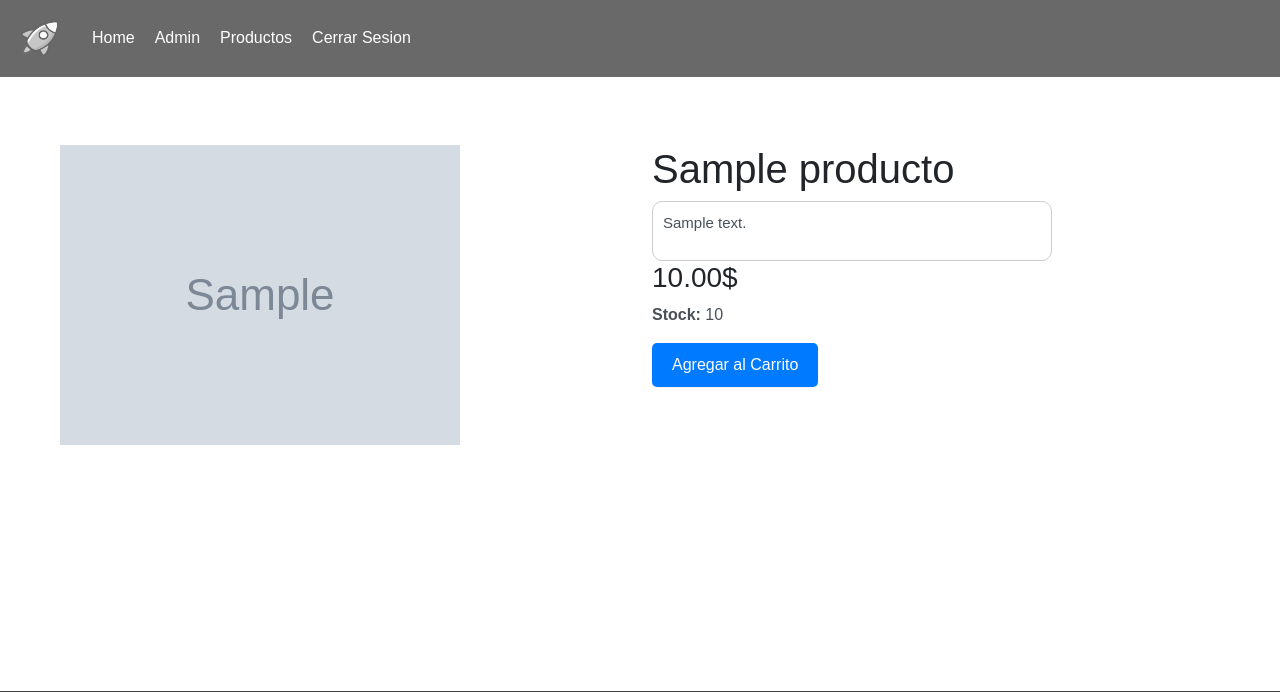
After one commit to fr3axx/login-system, a Django app: page /producto_detalles/1 in a window 1280 px wide. The commit adds this page. Shown: the top 692 px of the page. Run offline with Django 5.2, Linux system fonts and the light colour scheme; a user stored in the database is signed in; tables that the repository leaves empty hold one stand-in row (values such as "Sample post"); grey boxes marked "Sample" are stand-in pictures.

Commit message:
producto_detalles

```diff
--- a/authentication/models.py
+++ b/authentication/models.py
@@ -28,22 +28,3 @@ class TipodePago(models.Model):
 
     def __str__(self):
         return self.tipo_pago
-
-class Pedido(models.Model):
-    productos = models.ManyToManyField(Producto)
-    subtotal = models.DecimalField(max_digits=10, decimal_places=2, default=0.00)
-    iva = models.DecimalField(max_digits=10, decimal_places=2, default=0.00)
-    total_a_pagar = models.DecimalField(max_digits=10, decimal_places=2, default=0.00)
-    fecha = models.DateTimeField(auto_now_add=True)
-
-    def calcular_totales(self):
-        self.subtotal = sum(producto.precio for producto in self.productos.all())
-        self.iva = self.subtotal * 0.16
-        self.total_a_pagar = self.subtotal + self.iva
-
-    def save(self, *args, **kwargs):
-        self.calcular_totales()
-        super().save(*args, **kwargs)
-
-    def __str__(self):
-        return f"Pedido #{self.id} - Total: {self.total_a_pagar}"
--- a/authentication/static/css/base.css
+++ b/authentication/static/css/base.css
@@ -70,6 +70,14 @@ nav ul li a:hover {
 .logout-container {
     justify-content: right;
     margin-left: auto; /* Push the logout button to the right */
+}
+
+.description-container {
+    font-size: 15px;
+    width: 400px;
+    padding: 10px;
+    border-radius: 10px;
+    border: 1px solid #ccc;
 }
 
 .card-general {
--- /dev/null
+++ b/authentication/templates/productos/producto_detalles.html
@@ -0,0 +1,51 @@
+{% extends "layouts/base.html" %}
+{% load static %}
+{% block content %}
+<div class="container mt-5">
+    <div class="row">
+        <div class="col-md-6">
+            {% if producto.imagen %}
+            <img src="{{ producto.imagen.url }}" alt="{{ producto.nombre }}" class="img-fluid">
+            {% else %}
+            <img src="{% static 'img/default-product.png' %}" alt="Imagen no disponible" class="img-fluid">
+            {% endif %}
+        </div>
+        <div class="col-md-6">
+            <h1>{{ producto.nombre }}</h1>
+            <div class="description-container">
+                <p>{{ producto.descripcion }}</p>
+            </div>
+
+
+            <h3>{{ producto.precio }}$</h3>
+            <p><strong>Stock:</strong> {{ producto.stock }}</p>
+            <form action="#" method="post">
+                {% csrf_token %}
+                <button type="submit" class="btn btn-primary">Agregar al Carrito</button>
+            </form>
+        </div>
+    </div>
+</div>
+<style>
+    .container {
+        max-width: 1200px;
+        margin: 0 auto;
+        padding: 20px;
+    }
+    .img-fluid {
+        max-width: 100%;
+        height: auto;
+    }
+    .btn-primary {
+        background-color: #007bff;
+        color: white;
+        padding: 10px 20px;
+        font-size: 16px;
+        border-radius: 5px;
+        border: none;
+    }
+    .btn-primary:hover {
+        background-color: #0056b3;
+    }
+</style>
+{% endblock content %}
--- a/authentication/templates/productos/productos.html
+++ b/authentication/templates/productos/productos.html
@@ -14,8 +14,10 @@
             <img src="{% static 'img/default-product.png' %}" alt="Imagen no disponible">
             {% endif %}
             <div style="display: flex; align-items: flex-end; margin-top: 10px;">
-                <h3>{{ producto.nombre }} {{ producto.precio }}$</h3>
-                <a class="btn btn-carrito" style="margin-left: 20px;">
+                <a href="{% url 'producto_detalles' producto.id %}">
+                    <h3>{{ producto.nombre }} {{ producto.precio }}$</h3>
+                </a>
+                <a class="btn btn-carrito" style="margin-left: 20px;" >
                     <img class="carrito-img" src="{% static 'img/carrito.png' %}" alt="Agregar al Carrito" style="max-width:5vh;">
                 </a>
             </div>
--- a/authentication/urls.py
+++ b/authentication/urls.py
@@ -17,4 +17,6 @@ urlpatterns = [
 
     #PRODUCTOS
     path('productos/', views.productos, name='productos'),  # Productos page
+    path('producto_detalles/<int:producto_id>', views.producto_detalles, name='producto_detalles'),
+
 ]
--- a/authentication/views.py
+++ b/authentication/views.py
@@ -163,6 +163,17 @@ def productos(request):
     }
     return render(request, 'productos/productos.html', context)
 
+@login_required
+def producto_detalles(request, producto_id):
+    if request.method == 'GET':
+        producto = Producto.objects.get(id=producto_id)
+        context = {
+            'producto': producto,
+            'user': request.user,
+            'user_is_authenticated': request.user.is_authenticated
+        }
+        return render(request, 'productos/producto_detalles.html', context)
+
 #login
 @login_required
 def access_denied(request):
```
Also changed, not shown: media/productos/tortuga-morrocoy-morrocoyo-copulando-1-1024x684.jpg (added).
